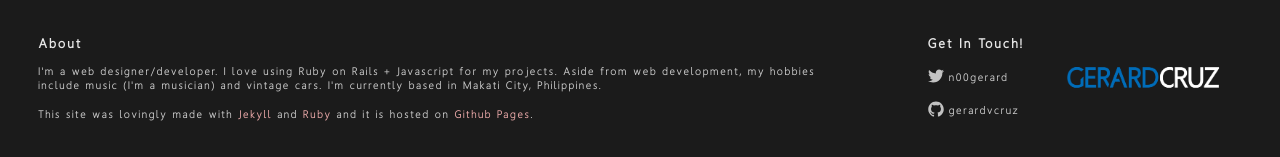
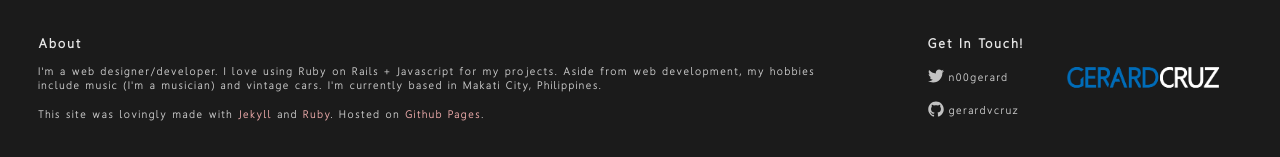
Before and after one commit to gerardvcruz/gerardvcruz.github.io, a Jekyll site: the page built from index.html, in a window 1280 px wide. Shown: the part 809-966 px from the top of the page. Built offline with Jekyll 4.4.1, drawn with Linux system fonts in a browser that asks for light colours; some of the changed lines change nothing that is shown.

Commit message:
base url

```diff
--- a/_config.yml
+++ b/_config.yml
@@ -3,8 +3,8 @@
 title: "Portfolio & Blog of Gerard Cruz"
 email: gerardcruz@live.com
 description: "Hello, I'm Gerard Cruz. I'm a web developer, designer, and musician. This is my portfolio & blog."
-baseurl: "/portfolio"
-url: "http://gerardvcruz.github.io/portfolio/"
+baseurl: ""
+url: "http://gerardvcruz.github.io"
 twitter_username: n00gerard
 github_username:  gerardvcruz
 
--- a/_includes/footer.html
+++ b/_includes/footer.html
@@ -3,7 +3,7 @@
 		<h1>About</h1>
 		<p><br>I'm a web designer/developer. I love using Ruby on Rails + Javascript for my projects. Aside from web development, my hobbies include music (I'm a musician) and vintage cars. I'm currently based in Makati City, Philippines.</p>
 		<div class="clear"></div>
-		<p><br>This site was lovingly made with <a href="http://jekyllrb.com" target="_blank">Jekyll</a> and <a href="http://ruby-lang.org" target="_blank">Ruby</a> and it is hosted on <a href="http://pages.github.com/" target="_blank">Github Pages</a>.</p>
+		<p><br>This site was lovingly made with <a href="http://jekyllrb.com" target="_blank">Jekyll</a> and <a href="http://ruby-lang.org" target="_blank">Ruby</a>. Hosted on <a href="http://pages.github.com/" target="_blank">Github Pages</a>.</p>
 	</div>
 
 	<div class="right">
```
Also changed, not shown: 8 other files.
